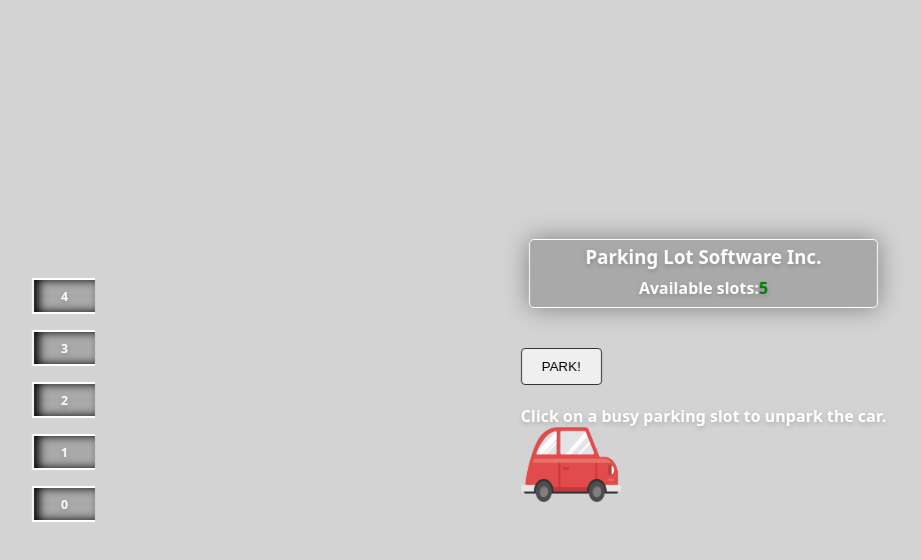
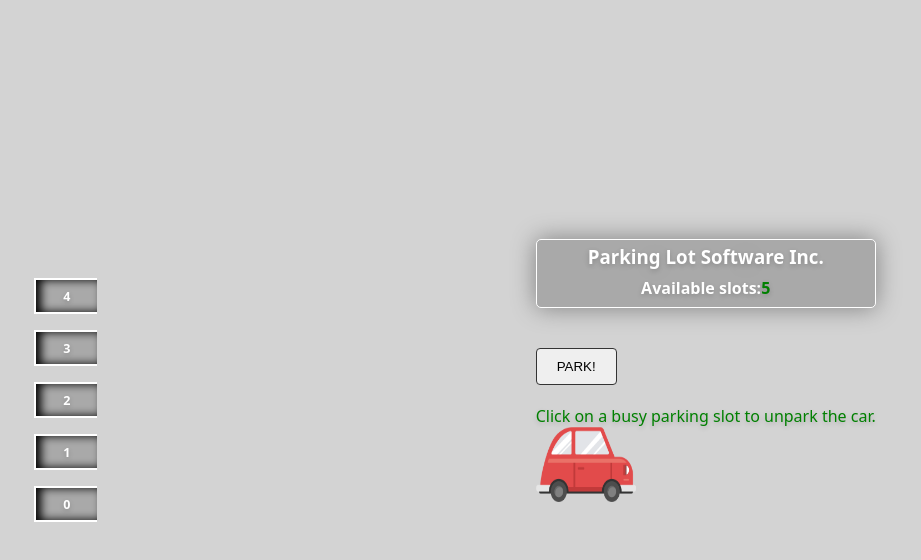
Before and after one commit to mihailgaberov/parking-lot, a React (Vite) app: page / in a window 1280 px wide. Both pictures are taken after typing "5" into the empty fields and a click on the input 960 px from the left and 459 px from the top of the page. Shown: the top 560 px of the page, without its empty margins (185-1106 px from the left). Built offline with nearby package versions, Linux system fonts and the light colour scheme.

Commit message:
:lipstick: Styling

```diff
--- a/src/components/InfoBoard/info-board.module.scss
+++ b/src/components/InfoBoard/info-board.module.scss
@@ -4,7 +4,6 @@
   filter: drop-shadow(0 0 0.75rem gray);
   background-color: darkgrey;
   position: relative;
-  margin: 0 0.5rem;
 
   h3 {
     text-align: center;
--- a/src/pages/Main/main.module.scss
+++ b/src/pages/Main/main.module.scss
@@ -7,18 +7,10 @@
 
 .dashboard {
   min-height: 323px;
+  margin: 0 0.5rem;
 }
 
-footer {
-  position: sticky;
-  bottom: 0;
-  display: flex;
-  min-height: 212px;
-  flex-direction: column;
-  align-items: center;
-
-  .footerNote {
-    font-weight: 100;
-    padding: 0 5rem;
-  }
+.footerNote {
+  font-weight: 100;
+  color: green;
 }
```
